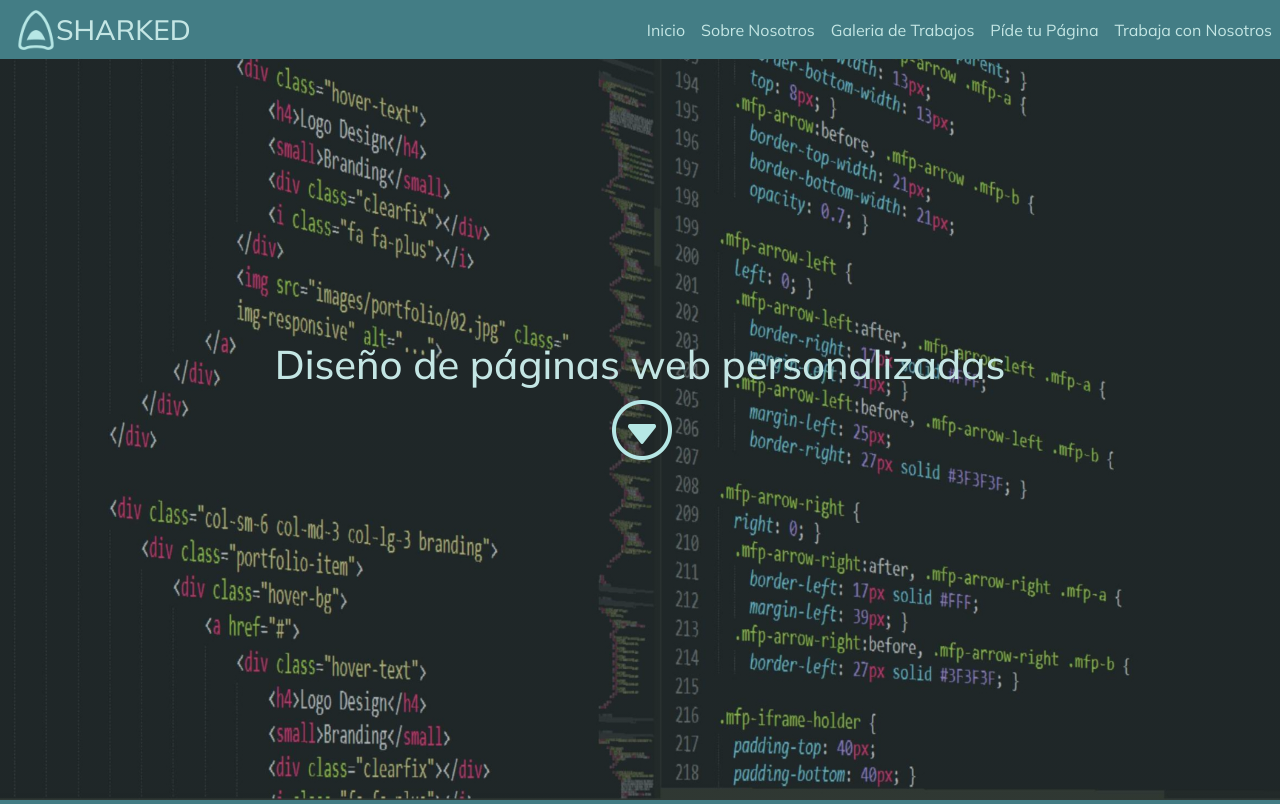
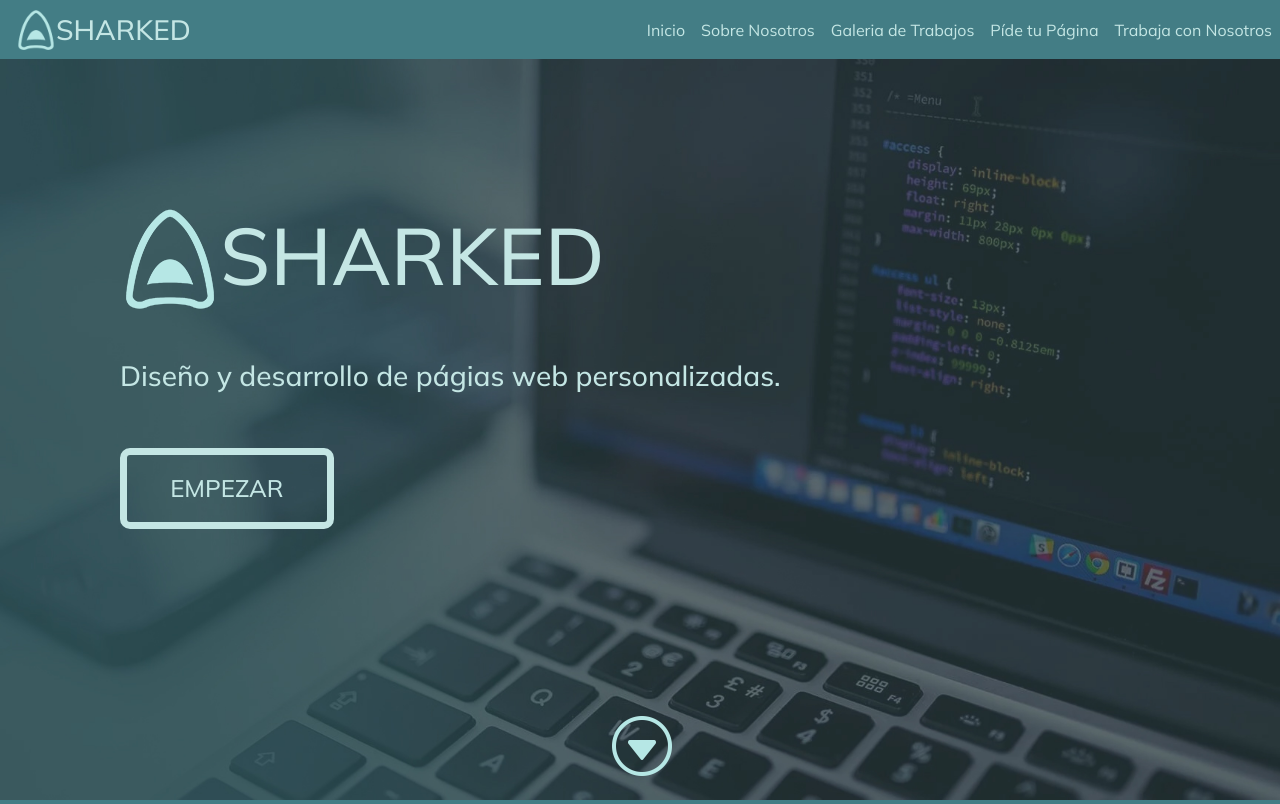
Before and after one commit to josecoronel20/Proyecto-final-CoderHouse, a plain HTML site: page index.html in a window 1280 px wide. Shown: the top 804 px of the page. Drawn offline with nearby package versions, Linux system fonts and the light colour scheme.

Commit message:
actualizacion de hero

```diff
--- a/css/style.css
+++ b/css/style.css
@@ -146,10 +146,8 @@ header img {
 
 /*------------------------------------banner----------------------------*/
 
-#banner {
-    background-image: linear-gradient(0deg,
-            rgba(45, 83, 89, 0.2),
-            rgba(45, 83, 89, 0.2)), url("../img/banner.jpg");
+#hero {
+    background-image: url("../img/banner2.jpg");
     background-position: center center;
     background-repeat: no-repeat;
     background-size: cover;
@@ -157,22 +155,28 @@ header img {
     height: 100vh;
 }
 
-.banner__content {
+.hero__content {
     display: flex;
     flex-direction: column;
     align-items: center;
     justify-content: center;
     height: 100%;
+    padding: 0 15vh;
 }
 
-#banner h1 {
+#hero h1 {
     color: #C4E6E4;
     text-align: center;
 }
 
-#banner img {
+.logo-hero img {
     display: flex;
     justify-content: center;
+    width: 2.7rem;
+}
+
+.logo-banner h1 {
+    font-size: 5rem;
 }
 
 /*------------------------------------ventajas----------------------------*/
@@ -258,6 +262,8 @@ footer p {
 /*mediaquery index----------------------------------------------------------------*/
 
 @media screen and (min-width: 768px) {
+/* section hero */
+
 
     /* seccion ventajas */
     .ventajas-box1 {
@@ -298,6 +304,16 @@ footer p {
         align-items: center;
     }
 
+}
+
+@media screen and (min-width: 992px) {
+    .hero__content {
+        align-items: flex-start;
+    }
+
+    .logo-hero img {
+        width: auto;
+    }
 }
 
 /*sobre nosotros-------------------------------------------------------------*/
@@ -417,6 +433,10 @@ li::marker {
         #navbarSupportedContent {
             display: flex;
             justify-content: flex-end;
+        }
+
+        #hero h1 {
+            font-size: 5rem;
         }
     }
 }
--- a/index.html
+++ b/index.html
@@ -34,7 +34,8 @@
                     aria-controls="navbarSupportedContent" aria-expanded="false" aria-label="Toggle navigation">
                     <span>&#8801</span>
                 </button>
-                <div class="collapse navbar-collapse wow animate__animated animate__fadeIn m-0" id="navbarSupportedContent">
+                <div class="collapse navbar-collapse wow animate__animated animate__fadeIn m-0"
+                    id="navbarSupportedContent">
                     <ul class="navbar-nav mb-2 mb-lg-0 ">
                         <li class="nav-item">
                             <a class="nav-link text-hover" href="index.html">Inicio</a>
@@ -55,17 +56,26 @@
             </div>
         </nav>
     </header>
-    <section id="banner" class="wow animate__animated animate__fadeIn">
-        <div class="banner__content container">
-            <div class="banner__title">
-                <h1 class="h1">Diseño de páginas web personalizadas</h1>
+    <section id="hero" class="d-flex flex-column wow animate__animated animate__fadeIn">
+        <div class="hero__content pt-4">
+            <div class="logo-hero d-flex flex-row align-items-center pb-5">
+                <img src="img/logo-shark-white.png" alt="">
+                <h1>SHARKED</h1>
             </div>
-            <a href="#section-ventajas">
-                <img src="img/arrow.png" alt="img-arrow">
-            </a>
+            <h3 class="h3 colorS pb-5">Diseño y desarrollo de págias web personalizadas.</h3>
+            <div class="buttons-hero d-flex ">
+                <a href="pages/pideTuPagina.html">
+                    <h5 class="m-0 button-hover">EMPEZAR</h5>
+                </a>
+            </div>
         </div>
+        <a href="#section-ventajas">
+            <div class="seguir d-flex flex-column justify-content-center align-items-center pb-4">
+                <img src="img/arrow.png" alt="">
+            </div>
+        </a>
     </section>
-    <section id="section-ventajas " class="container">
+    <section id="section-ventajas" class="container">
         <div class="ventajas-box1">
             <img src="img/programming.png" alt="img-pc">
             <div class="ventajas-text wow animate__animated animate__fadeIn">
@@ -182,7 +192,8 @@
             <h2 class="h1 colorS">Pide ya tu página web totalmente personalizada.</h2>
             <div class="section3__bottom">
                 <img src="img/working-with-laptop.png" alt="img-working-laptop">
-                <h4 class="h4 colorS">Diseñamos tu propia página web con calidad profesional. Ya sea que estés promocionando tu
+                <h4 class="h4 colorS">Diseñamos tu propia página web con calidad profesional. Ya sea que estés
+                    promocionando tu
                     negocio,
                     mostrando tu trabajo, abriendo tu tienda online o comenzando un blog.</h4>
             </div>
```
Also changed, not shown: img/banner2.jpg (added).
